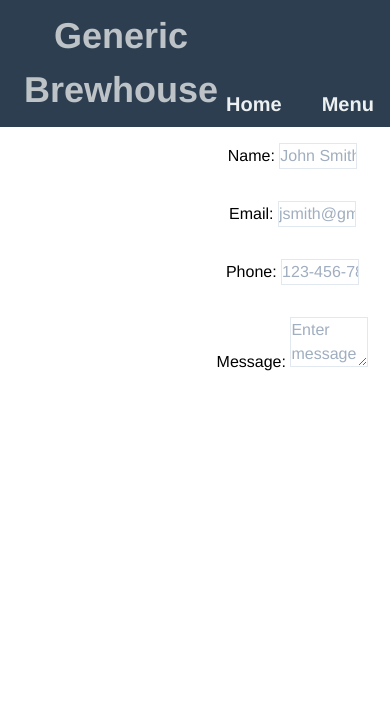
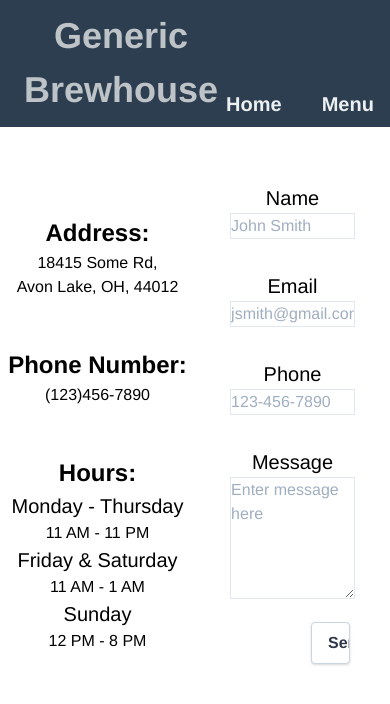
Before and after one commit to khemsoth/generic-restaurant, a Vue app: page /contact in a window 390 px wide. Shown: the top 704 px of the page. Built offline with nearby package versions, Linux system fonts and the light colour scheme.

Commit message:
format: added address, phone, and hours on contact page, style: contact page, added button

```diff
--- a/src/components/ContactForm.vue
+++ b/src/components/ContactForm.vue
@@ -1,23 +1,50 @@
 <template>
-  <div class="flex flex-row justify-end">
-    <form class="flex flex-col w-1/2">
-      <div class="my-4">
-        <label for="name">Name: </label>
-        <input class="border border-opacity-75 w-2/5" type="text" for="name" placeholder="John Smith">
+  <div class="flex flex-row justify-evenly mt-10">
+    <div class="w-1/2">
+      <div class="my-12">
+        <h3 class="text-2xl font-bold">Address:</h3>
+        <p class="text-l">18415 Some Rd,<br> Avon Lake, OH, 44012  </p>
       </div>
-      <div class="my-4">
-        <label for="email">Email: </label>
-        <input class="border border-opacity-75  w-2/5" type="email" for="email" placeholder="jsmith@gmail.com">
+     <div class="my-12">
+        <h3 class="text-2xl font-bold">Phone Number:</h3>
+        <p class="text-l">(123)456-7890</p>
       </div>
-      <div class="my-4">
-        <label for="phone">Phone: </label>
-        <input class="border border-opacity-75 w-2/5" type="tele" pattern="[0-9]{3}-[0-9](3}-[0-9]{4}" for="phone" placeholder="123-456-7890">
+      <div class="my-12">
+        <h3 class="text-2xl font-bold">Hours:</h3>
+        <h4 class="text-xl font-medium">Monday - Thursday</h4>
+        <p class="text-l">11 AM - 11 PM</p>
+        <h4 class="text-xl font-medium">Friday & Saturday</h4>
+        <p class="text-l">11 AM - 1 AM</p>
+        <h4 class="text-xl font-medium">Sunday</h4>
+        <p class="text-l">12 PM - 8 PM</p>
       </div>
-      <div class="my-4">
-        <label class="" for="name">Message: </label>
-        <textarea class="border w-2/5" for="message" placeholder="Enter message here"></textarea>
-      </div>
-    </form>
+    </div>
+
+    <div class="w-1/2">
+      <form class="flex flex-col mx-auto">
+        <div class="my-4 w-4/5 mx-auto">
+          <label for="name" class="text-xl">Name</label><br>
+          <input class="border border-opacity-75 w-4/5" type="text" for="name" placeholder="John Smith">
+        </div>
+        <div class="my-4 mx-auto w-4/5">
+          <label for="email" class="text-xl">Email</label><br>
+          <input class="border border-opacity-75  w-4/5" type="email" for="email" placeholder="jsmith@gmail.com">
+        </div>
+        <div class="my-4 w-4/5 mx-auto">
+          <label for="phone" class="text-xl">Phone</label><br>
+          <input class="border border-opacity-75 w-4/5" type="tele" pattern="[0-9]{3}-[0-9](3}-[0-9]{4}" for="phone" placeholder="123-456-7890">
+        </div>
+        <div class="my-4 w-4/5 mx-auto">
+          <label class="text-xl" for="name">Message</label><br>
+          <textarea class="border w-4/5" for="message" rows="5" placeholder="Enter message here"></textarea>
+        </div>
+        <input type="button"
+          value="Send Message"
+          class="bg-white hover:bg-gray-100 text-gray-800 font-semibold py-2 px-4 border border-gray-400 rounded shadow w-1/5 mx-10 self-end"
+          v-on:click="submitContactForm"
+        >
+      </form>
+    </div>
   </div>
 </template>
 
@@ -28,6 +55,12 @@ export default {
     return {
 
     }
+  },
+  methods: {
+    submitContactForm(e) {
+      e.preventDefault
+      console.log('submitted contact form')
+    }
   }
 }
 </script>
--- a/src/views/Events.vue
+++ b/src/views/Events.vue
@@ -3,7 +3,7 @@
     <h2
     class="text-3xl m-5 text-left font-bold"
     >
-    Come join us for the special events listed below!
+    Join us for the special events listed below!
     </h2>
     <ul class="grid grid-cols-2 gap-1">
       <li
```
